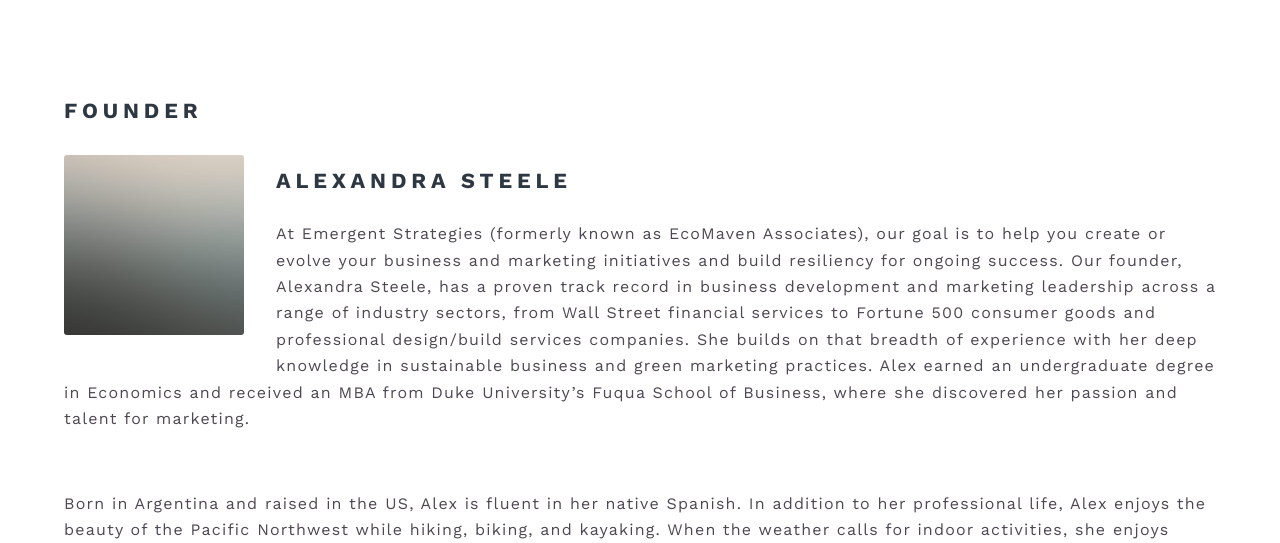
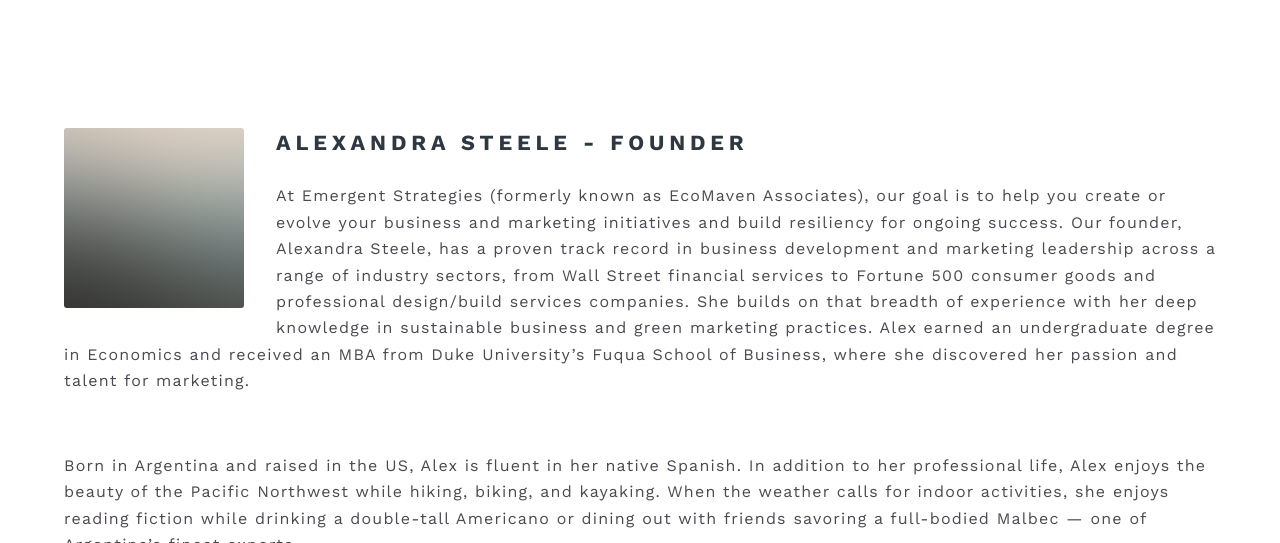
Before and after one commit to dylansteele8/emergent-strategies, a Jekyll site: the page built from _pages/about.html, in a window 1280 px wide and 900 px high, cut to the strip 357-900 px from the top of the window. Built offline with Jekyll 4.4.1, drawn with Linux system fonts in a browser that asks for light colours.

```diff
--- a/_pages/about.html
+++ b/_pages/about.html
@@ -4,12 +4,11 @@ title: About Us
 permalink: about
 ---
 
-<h2>Founder</h2>
 <p>
   <span class="image left">
     <img src="images/pic04.jpg" alt="" />
-    <h2><strong>Alexandra Steele</strong></h2>
   </span>
+<h2><strong>Alexandra Steele</strong> - Founder</h2>
 At Emergent Strategies (formerly known as EcoMaven Associates), our goal is to help you create or evolve your business and marketing initiatives and build resiliency for ongoing success.
 
 Our founder, Alexandra Steele, has a proven track record in business development and marketing leadership across a range of industry sectors, from Wall Street financial services to Fortune 500 consumer goods and professional design/build services companies. She builds on that breadth of experience with her deep knowledge in sustainable business and green marketing practices.
```
